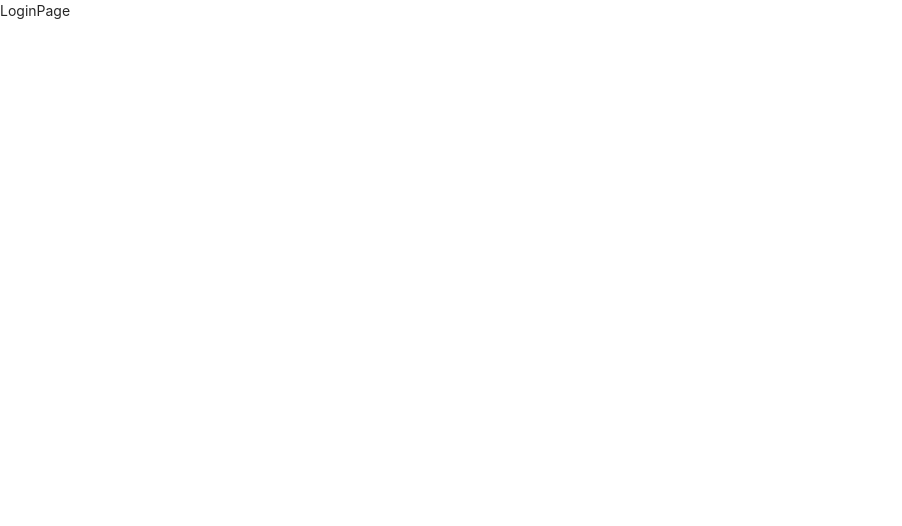
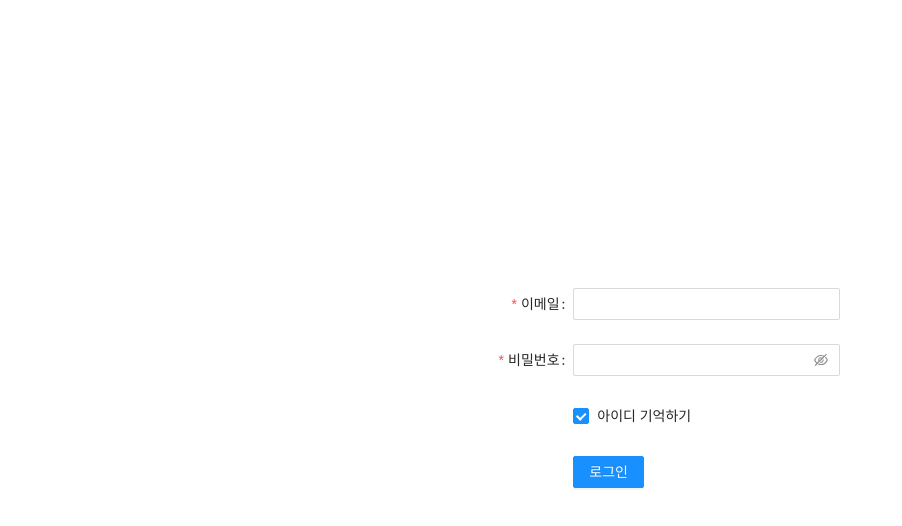
Before and after one commit to justinjeong5/react-youtube-video, a React (Create React App) app in the folder client/: page /login in a window 1280 px wide. Shown: the top 526 px of the page, without its empty margins (0-902 px from the left). Built offline with nearby package versions, Linux system fonts and the light colour scheme.

Commit message:
add(server): http status code for detail

```diff
--- a/client/src/components/views/LoginPage/LoginPage.js
+++ b/client/src/components/views/LoginPage/LoginPage.js
@@ -1,9 +1,76 @@
 import React from 'react'
+import { Form, Input, Button, Checkbox } from 'antd';
+
+const layout = {
+  labelCol: { span: 8 },
+  wrapperCol: { span: 16 },
+};
+const tailLayout = {
+  wrapperCol: { offset: 8, span: 16 },
+};
+
 
 function LoginPage() {
+  const [form] = Form.useForm();
+
+  const initialValues = () => {
+    return {
+      remember: true,
+      email: localStorage.getItem('rememberMe'),
+    }
+  }
+
+  const onFinish = (values) => {
+    localStorage.setItem('rememberMe', values.email);
+
+
+  };
+
+  const onFinishFailed = ({ errorFields }) => {
+    // console.log(errorFields);
+    form.scrollToField(errorFields[0].name);
+  };
+
   return (
-    <div>
-      LoginPage
+    <div style={{ display: 'flex', justifyContent: 'center', alignItems: 'center', width: '100%', height: '100vh' }}>
+      <Form
+        {...layout}
+        name="basic"
+        style={{ width: '400px' }}
+        initialValues={initialValues()}
+        onFinish={onFinish}
+        onFinishFailed={onFinishFailed}
+      >
+        <Form.Item
+          label="이메일"
+          name="email"
+          rules={[{ required: true, message: '이메일을 입력해주세요.' },
+          { type: "email", message: '이메일의 형식이 올바르지 않습니다.' }]}
+        >
+          <Input />
+        </Form.Item>
+
+        <Form.Item
+          label="비밀번호"
+          name="password"
+          rules={[{ required: true, message: '비밀번호를 입력해주세요.' },
+          { type: "string", message: '비밀번호의 형식이 올바르지 않습니다.' },
+          { whitespace: false, message: '비밀번호의 형식이 올바르지 않습니다.' },
+          { min: 6, message: '비밀번호는 6글자보다 길어야합니다.' }]}
+        >
+          <Input.Password />
+        </Form.Item>
+
+        <Form.Item {...tailLayout} name="remember" valuePropName="checked">
+          <Checkbox>아이디 기억하기</Checkbox>
+        </Form.Item>
+
+        <Form.Item {...tailLayout}>
+          <Button type="primary" htmlType="submit" >
+            로그인
+          </Button>
+        </Form.Item>
+      </Form>
     </div>
   )
 }
```
Also changed, not shown: client/src/setupProxy.js (deleted, +0 -10 lines), 1 other file (tests, documents, lock files or other folders).
